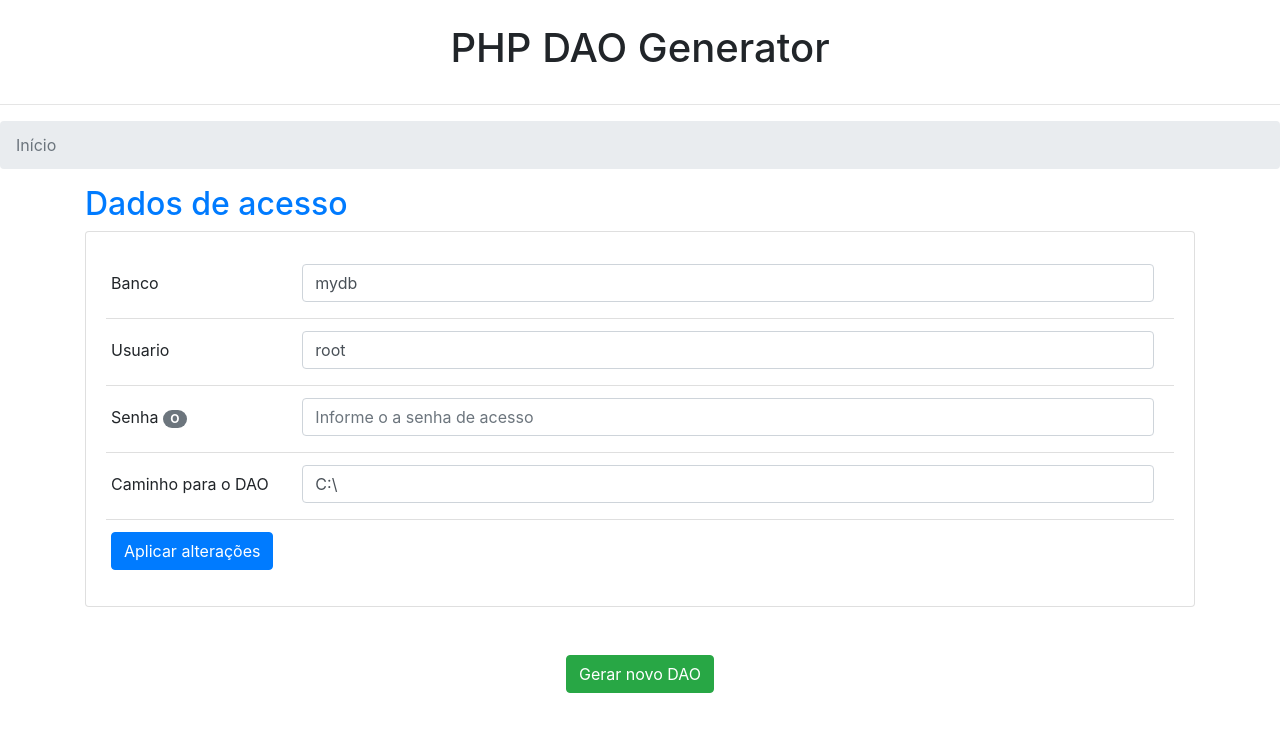
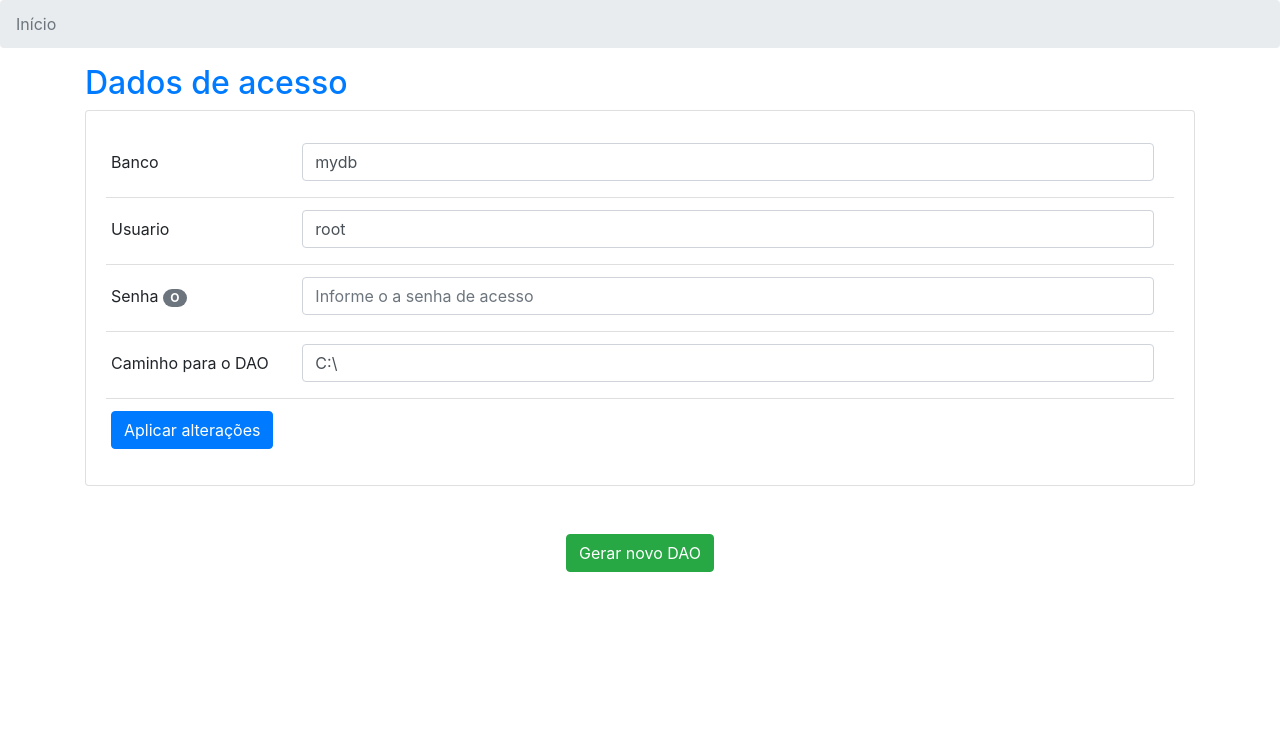
Before and after one commit to ExatoSistemas/php-dao-generator, a PHP site: page / in a window 1280 px wide. Shown: the top 732 px of the page. Run offline with PHP 8.4, Linux system fonts and the light colour scheme.

Commit message:
Removido titulos das paginas

```diff
--- a/index.php
+++ b/index.php
@@ -33,17 +33,6 @@
 </head>
 
 <body>
-
-    <div class="container my-4">
-        <div class="row">
-            <div class="col">
-                <h1 class="text-align-center">PHP DAO Generator</h1>
-            </div>
-        </div>
-    </div>
-
-    <hr>
-
     <nav aria-label="breadcrumb">
         <ol class="breadcrumb">
             <li class="breadcrumb-item active" aria-current="page">Início</li>
```
Also changed, not shown: gerar-dao.php (+0 -11 lines).
